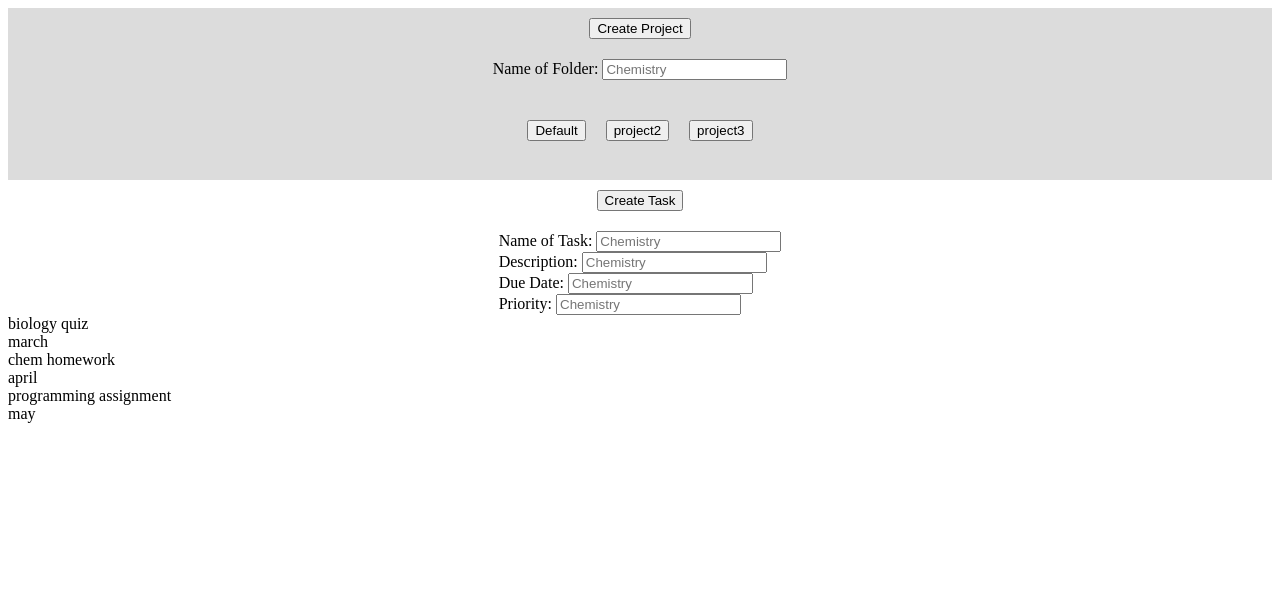
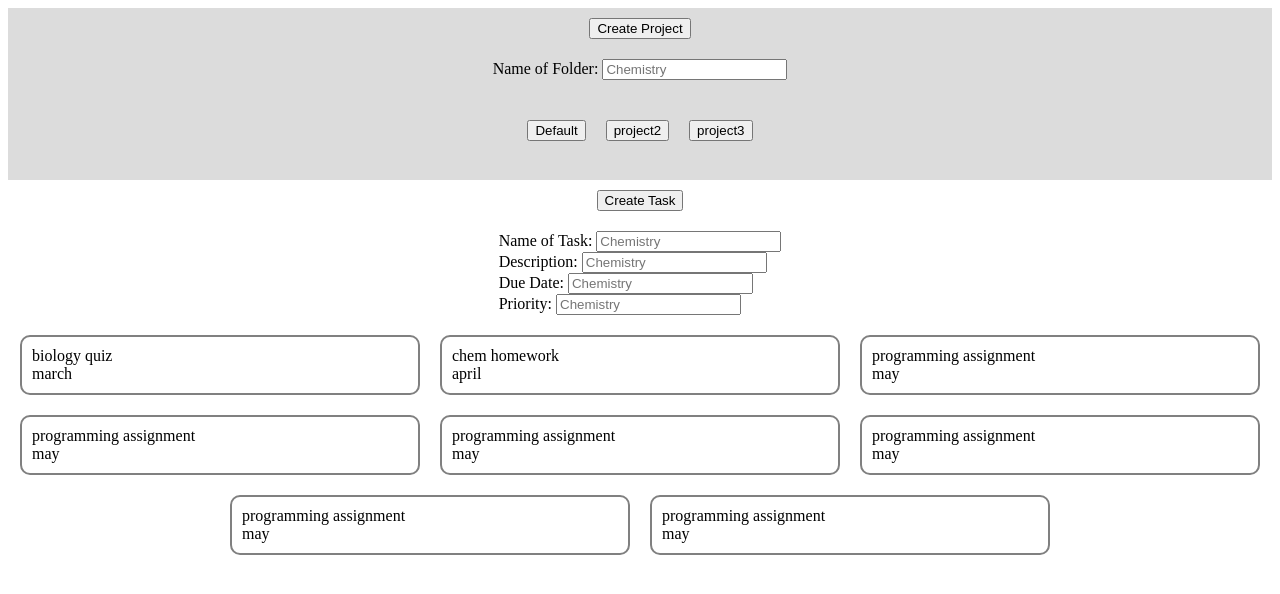
Before and after one commit to willyliu1705/odin-todo-list, a website built with webpack: page src/template.html in a window 1280 px wide. Built offline with nearby package versions, Linux system fonts and the light colour scheme.

Commit message:
Complete UI for individual tasks

```diff
--- a/src/index.js
+++ b/src/index.js
@@ -11,6 +11,11 @@ const project3 = new Project("project3");
 const task1 = new Task("biology quiz", "a", "march", "low");
 const task2 = new Task("chem homework", "b", "april", "medium");
 const task3 = new Task("programming assignment", "c", "may", "high");
+const task4 = new Task("programming assignment", "c", "may", "high");
+const task5 = new Task("programming assignment", "c", "may", "high");
+const task6 = new Task("programming assignment", "c", "may", "high");
+const task7 = new Task("programming assignment", "c", "may", "high");
+const task8 = new Task("programming assignment", "c", "may", "high");
 
 addProject(defaultProject);
 addProject(project2);
@@ -18,3 +23,8 @@ addProject(project3);
 addTask(task1);
 addTask(task2);
 addTask(task3);
+addTask(task4);
+addTask(task5);
+addTask(task6);
+addTask(task7);
+addTask(task8);
--- a/src/projectsDOM.js
+++ b/src/projectsDOM.js
@@ -5,6 +5,7 @@ const projectsDiv = document.querySelector(".projects");
 const projectsArray = [];
 
 function addProject(project) {
+  projectsArray.push(project);
   const singleProjectButton = document.createElement("button");
   singleProjectButton.append(project.name);
   singleProjectButton.classList.add("project");
--- a/src/styles.css
+++ b/src/styles.css
@@ -26,3 +26,19 @@
   width: auto;
   height: 100px;
 }
+
+.tasks {
+  display:flex;
+  justify-content: center;
+  align-items: center;
+  margin-top: 20px;
+  gap: 20px;
+  flex-wrap: wrap;
+}
+
+.task-card {
+  border: 2px solid gray;
+  border-radius: 10px;
+  width: 400px;
+  padding: 10px;
+}
--- a/src/tasksDOM.js
+++ b/src/tasksDOM.js
@@ -4,6 +4,7 @@ const tasksDiv = document.querySelector(".tasks");
 
 function addTask(task) {
   const singleTaskDiv = document.createElement("div");
+  singleTaskDiv.classList.add("task-card");
   const titleDiv = document.createElement("div");
   titleDiv.textContent = task.title;
   const dueDateDiv = document.createElement("div");
```
